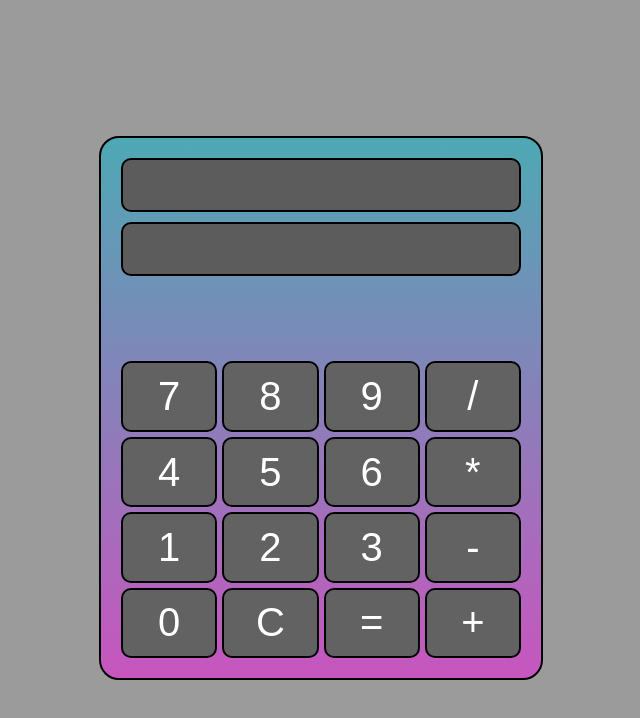
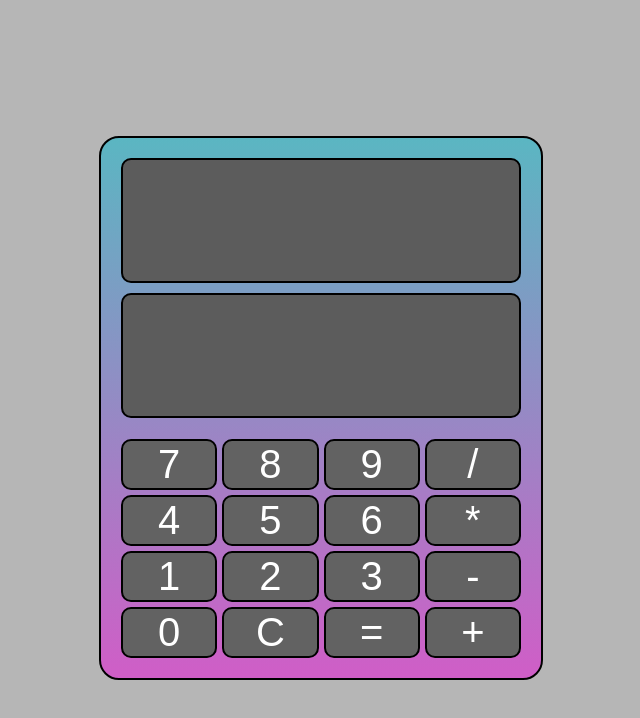
Before and after one commit to kaseymurdoch/calculator, a plain HTML site: page index.html in a window 1280 px wide. Shown: the whole page, without its empty margins (319-959 px from the left). Drawn offline with Linux system fonts and the light colour scheme.

Commit message:
Display/log text wraps/hides

```diff
--- a/style.css
+++ b/style.css
@@ -3,7 +3,7 @@ body {
     justify-content: center;
     align-items: center;
     height: 100vh;
-    background-color: rgb(155, 155, 155);
+    background-color: rgb(182, 182, 182);
 }
 
 #calculator {
@@ -39,6 +39,9 @@ body {
     background-color: rgb(92, 92, 92);
     color: white;
     border: solid rgb(0, 0, 0) 2px;
+    overflow: hidden;
+    word-break: break-all;
+    flex: 1;
 }
 
 .inputs {
```
